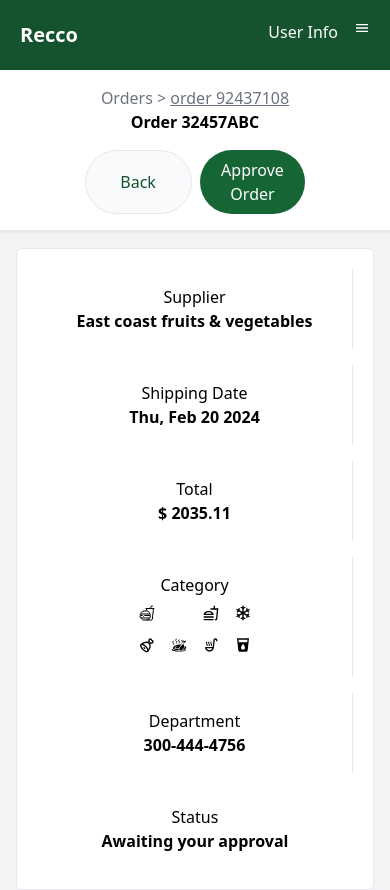
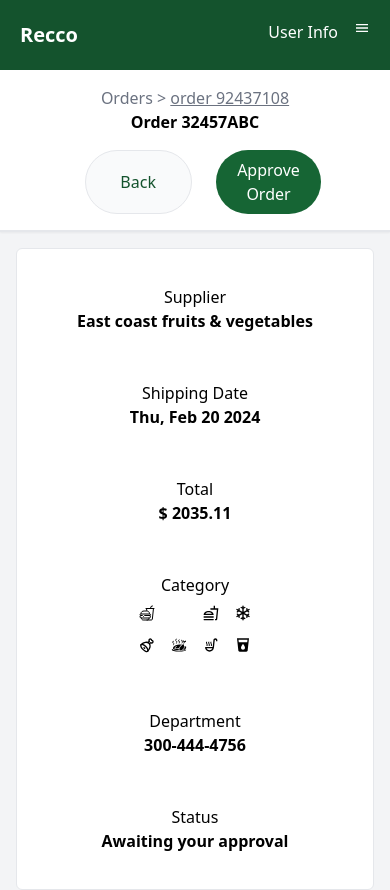
Before and after one commit to Dipaksp/recco, a React (Create React App) app: page / in a window 390 px wide. Shown: the top 890 px of the page. Built offline with nearby package versions, Linux system fonts and the light colour scheme; some icons are missing.

Commit message:
Update Home.js

```diff
--- a/src/components/Home.js
+++ b/src/components/Home.js
@@ -15,6 +15,7 @@ import { VscCheck, VscChromeClose } from "react-icons/vsc";
 import { useDispatch } from "react-redux";
 import { approveStatus, editProduct, editQandP } from "../redux/productSlice";
 
+
 function Home() {
   const [diva, setDiv] = useState(0);
   const products = useSelector((state) => state.product.products);
@@ -25,6 +26,7 @@ function Home() {
   const dispatch = useDispatch();
 
   const handleEditClick = (id) => {
+    if (id.status==="Approved") return
     setEditProductId(id);
     setIsPopupOpen(true);
     setEditQuantity(id.Quantity);
@@ -160,29 +162,29 @@ function Home() {
           </span>
           <span className="text-black font-bold">Order 32457ABC</span>
         </div>
-        <div className="flex space-x-2">
-          <button className="bg-gray-50 text-green-900 px-4 py-2 rounded-full border hover:bg-gray-400 w-full md:w-auto">
+        <div className="flex nvbar space-x-2">
+          <button className="bg-gray-50 text-green-900 px-4 py-2 mx-4 sm:mx-0 rounded-full border hover:bg-gray-400 w-full md:w-auto">
             Back
           </button>
-          <button className="bg-green-800 text-white px-4 py-2 rounded-full hover:bg-green-600 w-full md:w-auto">
+          <button className="bg-green-800 text-white px-4 py-2  mx-4 sm:mx-0 rounded-full hover:bg-green-600 w-full md:w-auto">
             Approve Order
           </button>
         </div>
       </div>
       <div className="border bg-white flex md:shrink-0 gap-4 justify-center p-5 mx-4 mt-4 rounded-md middlebody ">
-        <div className="p-4 border-r border-gray-200 w-full md:w-1/6">
+        <div className="p-4 md:border-r  border-gray-300 w-full md:w-1/6">
           <p>Supplier</p>
           <p className="font-semibold text-black ">{data[0].supplier}</p>
         </div>
-        <div className="p-4 border-r border-gray-200 w-full md:w-1/6">
+        <div className="p-4  md:border-r  border-gray-300 w-full md:w-1/6">
           <p>Shipping Date</p>
           <p className="font-semibold text-black ">{data[0].shipmentDate}</p>
         </div>
-        <div className="p-4 border-r border-gray-200 w-full md:w-1/6">
+        <div className="p-4  md:border-r border-gray-300 w-full md:w-1/6">
           <p>Total</p>
           <p className="font-semibold text-black ">$ {val.toFixed(2)}</p>
         </div>
-        <div className="p-4 border-r border-gray-200 category w-full md:w-1/6">
+        <div className="p-4  md:border-r border-gray-300 category w-full md:w-1/6">
           <p>Category</p>
           <p className="flex justify-center gap-4 my-2">
             <IoFastFoodOutline /> <PiBowlFoodThin /> <MdOutlineFastfood />
@@ -195,11 +197,11 @@ function Home() {
             <MdLocalDrink />
           </p>
         </div>
-        <div className="p-4 border-r border-gray-200 w-full md:w-1/6">
+        <div className="p-4  md:border-r border-gray-300 w-full md:w-1/6">
           <p>Department</p>
           <p className="font-semibold text-black ">{data[0].department}</p>
         </div>
-        <div className="p-4 w-full md:w-1/6">
+        <div className="p-4 w-full  md:w-1/6">
           <p>Status</p>
           <p className="font-semibold text-black ">{data[0].status}</p>
         </div>
@@ -327,7 +329,7 @@ function Home() {
                             ? getStatusStyleIcon(item.status)
                             : {}
                         }
-                        onClick={() => setDiv(item.id)}
+                        onClick={() =>item.status!=="Approved"? setDiv(item.id):setDiv(0)}
                       />{" "}
                       <button onClick={() => handleEditClick(item)}>
                         {" "}
@@ -392,7 +394,7 @@ function Home() {
                           className="mt-1 w-full  border-black border-[1px] rounded-md shadow-sm focus:ring-green-500 focus:border-green-500"
                           type="number"
                           value={editQuantity}
-                          onChange={(e) => setEditQuantity(e.target.value)}
+                          onChange={(e) => setEditQuantity(Number(e.target.value) + 1)}
                         />
                          <FaMinusCircle
                           onClick={() => setEditQuantity(editQuantity!==0 ? editQuantity - 1:editQuantity)}
```
